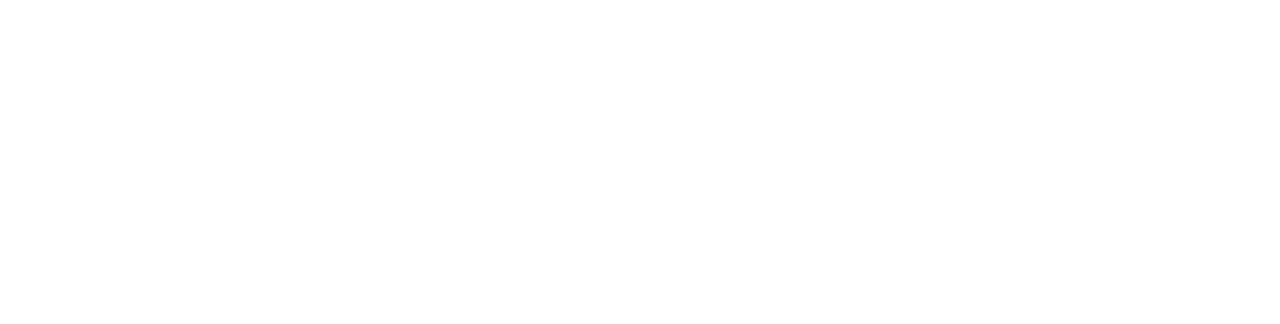
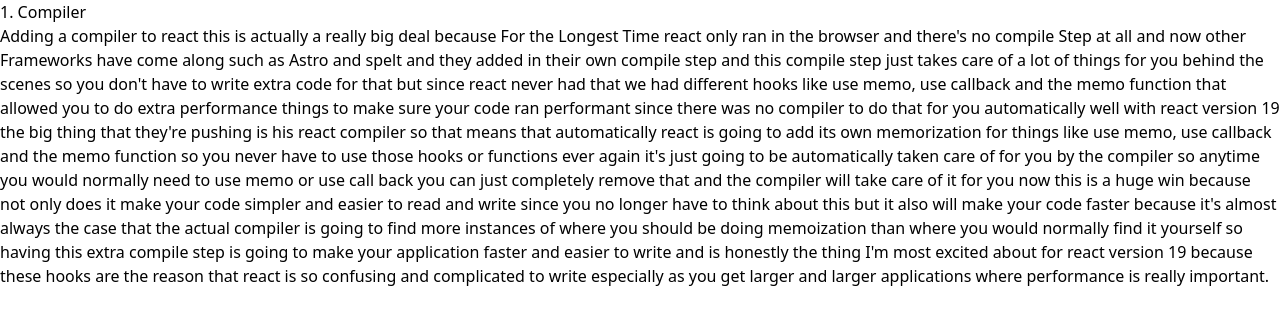
Before and after one commit to Aastha-Kalra/30daysOfReactJs, a React (Vite) app: page / in a window 1280 px wide. Shown: the top 324 px of the page. Built offline with nearby package versions, Linux system fonts and the light colour scheme.

Commit message:
added navigation to features

```diff
--- a/src/React19/React19.jsx
+++ b/src/React19/React19.jsx
@@ -1,12 +1,17 @@
-import React from 'react'
+import React from "react";
+import Compiler from "./Compiler";
+import { BrowserRouter, Route, Routes } from "react-router-dom";
 
 const React19 = () => {
   return (
+    <div>
+      <BrowserRouter>
+        <Routes>
+          <Route element={<Compiler />} path="/" />
+        </Routes>
+      </BrowserRouter>
+    </div>
+  );
+};
 
-    <div className='flex flex-col justify-center items-center text-3xl py-5'>
-
-    </div>
-  )
-}
-
-export default React19
+export default React19;
```
